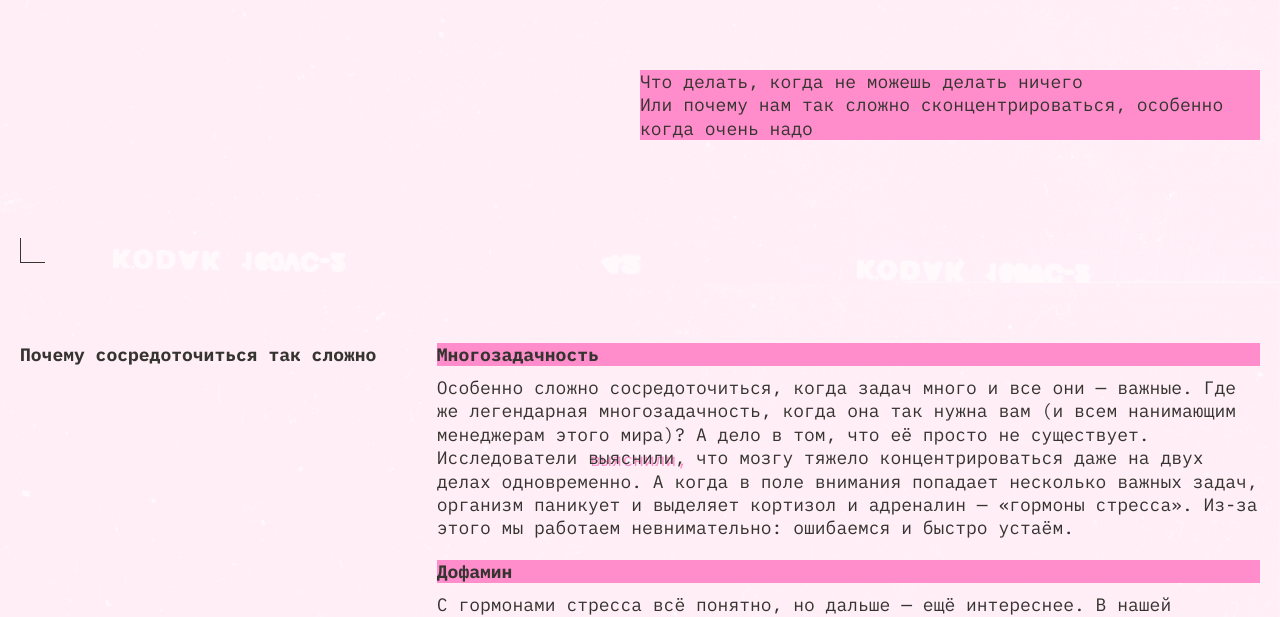
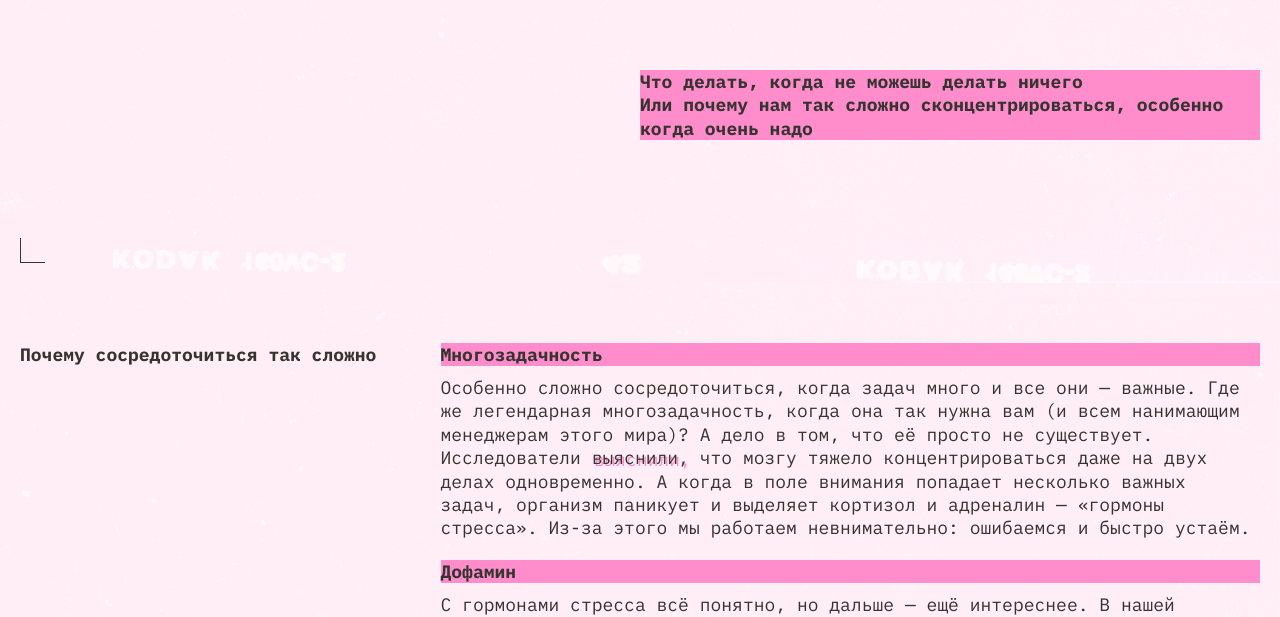
Before and after one commit to AnnaBerdik/slozhno-sosredotochitsya, a plain HTML site: page index.html in a window 1280 px wide. Shown: the part 517-1134 px from the top of the page. Drawn offline with Linux system fonts and the light colour scheme.

Commit message:
Исправлены стили

```diff
--- a/styles/style.css
+++ b/styles/style.css
@@ -83,7 +83,7 @@
 
 .header__theme-menu {
   grid-column: 2;
-  font-size: 18px;
+  font-weight: 400;
   justify-self: end;
   align-self: center;
 }
@@ -152,6 +152,7 @@
   grid-column: span 2;
   align-self:center;
   font-size: 18px;
+  font-weight: 700;
   line-height: var(--line-height);
 }
 
@@ -322,7 +323,7 @@
 
   .container__section {
     margin-block-end: 80px;
-    grid-template-columns: 32% 1fr;
+    grid-template-columns: 32.3% 1fr;
   }
 
   .container-concentration .container__section-list {
```
